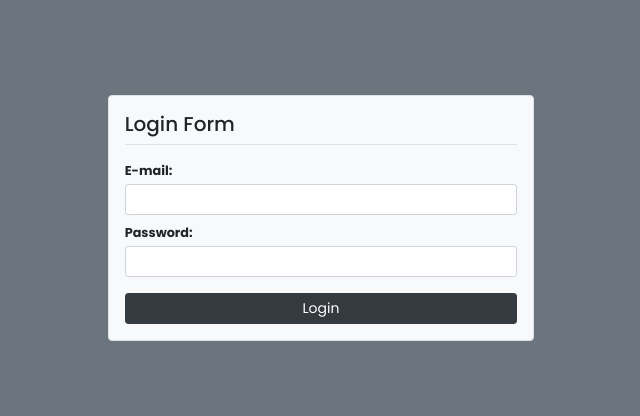
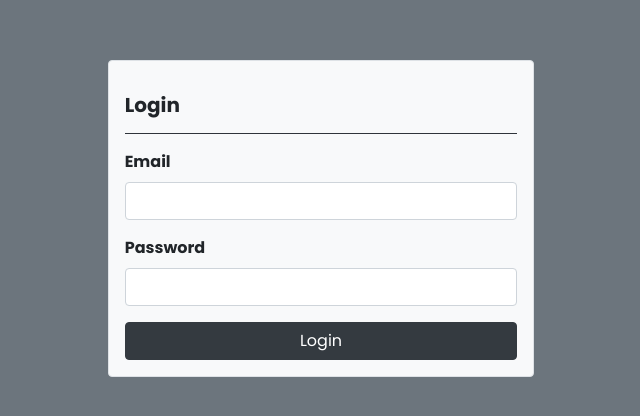
Before and after one commit to barangezen/dentapp-ui, a React (Create React App) app: page / in a window 1280 px wide. Shown: the part 182-598 px from the top of the page, without its empty margins (319-959 px from the left). Built offline with nearby package versions, Linux system fonts and the light colour scheme.

Commit message:
[enhancement] login page reimplemented by using reusable form component

```diff
--- a/src/components/App.js
+++ b/src/components/App.js
@@ -1,8 +1,8 @@
 import React from 'react';
 import { connect } from 'react-redux';
-import LoginPage from './LoginPage';
+import LoginPage from './Pages/LoginPage';
 import '../styles/notification.css'
-import LandingPage from './LandingPage';
+import LandingPage from './Pages/LandingPage';
 import LoadingSpinner from './LoadingSpinner';
 import { getAuthStateFromSession, syncStateWithLocalStorage } from '../actions/index';
 import '../styles/app.css';
--- /dev/null
+++ b/src/components/Forms/ConcreteForms/loginForm.js
@@ -0,0 +1,42 @@
+import * as Yup from 'yup';
+
+export const title = "Login";
+
+export const initialValues = {
+    email: "",
+    password: ""
+};
+
+export const validationSchema = () => Yup.object({
+    password: Yup.string()
+        .required('Password is required'),
+    email: Yup.string()
+        .email('Invalid email address.')
+        .required('E-mail address is required.')
+});
+
+export const fields = [
+    {
+        field: "input",
+        name: "email",
+        type: "email",
+        label: "Email"
+    },
+    {
+        field: "input",
+        name: "password",
+        type: "password",
+        label: "Password"
+    }
+];
+
+export const actions = () => (
+    <div className="mt-3 d-flex justify-content-start align-items-center">
+        <button
+            type="submit"
+            className="btn btn-dark btn-block text-white"
+        >
+            Login
+        </button>
+    </div>
+);
--- a/src/components/Forms/ConcreteForms/updateUser.js
+++ b/src/components/Forms/ConcreteForms/updateUser.js
@@ -49,7 +49,7 @@ export const validationSchema = () => Yup.object({
         .required('Password is required.')
 });
 
-export const fields = (groups) => ([
+export const fields = [
     {
         field: "input",
         name: "first_name",
@@ -79,11 +79,10 @@ export const fields = (groups) => ([
         name: "existing_password",
         type: "password",
         label: "Existing Password"
+    }
+];
 
-    }
-]);
-
-export const actions = (onSubmit) => (
+export const actions = () => (
     <div className="mt-3 d-flex justify-content-start align-items-center">
         <button
             type="submit"
--- a/src/components/LoginPage.js
+++ /dev/null
@@ -1,65 +0,0 @@
-import React from 'react';
-import { createRef } from 'react';
-import { connect } from 'react-redux';
-import { login } from '../actions/index'
-
-class LoginPage extends React.Component
-{
-    constructor(props)
-    {
-        super(props);
-        this.emailRef = createRef();
-        this.passwordRef = createRef();
-    }
-
-    onClickLoginButton = e => {
-        this.props.login(
-            this.emailRef.current.value,
-            this.passwordRef.current.value
-        );
-    };
-
-    render()
-    {
-        return(
-            <div className="row m-0 bg-secondary justify-content-center align-items-center" style={{ height: "100vh" }}>
-                <div className="border rounded col-8 col-lg-4 m-0 p-3 border small bg-light">
-                    <div className="row">
-                        <div className="col-12">
-                            <h5>Login Form</h5>
-                            <hr className="mt-0" />
-                        </div>
-                    </div>
-                    <div className="row">
-                        <div className="col-12">
-                            <label className="m-0 mb-1 font-weight-bold" htmlFor="email">E-mail:</label>
-                        </div>
-                    </div>
-                    <div className="row">
-                        <div className="col-12">
-                            <input ref={ this.emailRef } id="email" type="text" className="form-control form-control-sm" />
-                        </div>
-                    </div>
-                    <div className="row mt-2">
-                        <div className="col-12">
-                            <label className="m-0 mb-1 font-weight-bold" htmlFor="password">Password: </label>
-                        </div>
-                    </div>
-                    <div className="row">
-                        <div className="col-12">
-                            <input ref={ this.passwordRef } id="password" type="text" className="form-control form-control-sm" />
-                        </div>
-                    </div>
-                    <button
-                        onClick={ e => { this.onClickLoginButton(e); } }
-                        className="mt-3 btn btn-sm btn-dark btn-block"
-                    >
-                        Login
-                    </button>
-                </div>
-            </div>
-        );
-    }
-}
-
-export default connect(null, { login })(LoginPage);
--- a/src/components/LandingPage.js
+++ b/src/components/Pages/LandingPage.js
@@ -1,8 +1,8 @@
 import React from 'react';
 import { Router, Route, Switch } from 'react-router-dom';
-import Header from './Header';
-import history from '../history';
-import UserProfile from './Pages/UserProfile';
+import Header from '../Header';
+import history from '../../history';
+import UserManagementPage from './UserManagementPage';
 class LandingPage extends React.Component
 {
     render()
@@ -15,7 +15,7 @@ class LandingPage extends React.Component
                     </div>
                     <div className="col-10">
                         <Switch>
-                            <Route path="/" exact component={ UserProfile } />
+                            <Route path="/" exact component={ UserManagementPage } />
                         </Switch>
                     </div>
                 </div>
--- /dev/null
+++ b/src/components/Pages/LoginPage.js
@@ -0,0 +1,32 @@
+import React from 'react';
+import { connect } from 'react-redux';
+import { login } from '../../actions/index';
+import ReusableForm from '../Forms/ReusableForm';
+import * as loginForm from '../Forms/ConcreteForms/loginForm';
+
+class LoginPage extends React.Component
+{
+    onClickLogin = ({email, password}) => {
+        this.props.login(email, password);
+    };
+
+    render()
+    {
+        return(
+            <div className="row m-0 bg-secondary justify-content-center align-items-center" style={{ height: "100vh" }}>
+                <div className="border rounded col-8 col-lg-4 m-0 p-3 border bg-light">
+                    <ReusableForm
+                        title={loginForm.title}
+                        initialValues={loginForm.initialValues}
+                        validationSchema={loginForm.validationSchema()}
+                        fields={loginForm.fields}
+                        actions={loginForm.actions()}
+                        onSubmit={this.onClickLogin}
+                    />
+                </div>
+            </div>
+        );
+    }
+}
+
+export default connect(null, { login })(LoginPage);
--- a/src/components/Pages/UserProfile.js
+++ b/src/components/Pages/UserManagementPage.js
@@ -8,7 +8,7 @@ import {
 } from '../../actions/index';
 import * as createUserForm from '../Forms/ConcreteForms/createUser';
 import * as updateUserForm from '../Forms/ConcreteForms/updateUser';
-class UserProfile extends React.Component
+class UserManagementPage extends React.Component
 {
     componentDidMount() {
         this.props.fetchGroups();
@@ -41,8 +41,8 @@ class UserProfile extends React.Component
                         <ReusableForm
                             title={createUserForm.title}
                             initialValues={createUserForm.initialValues}
+                            validationSchema={createUserForm.validationSchema()}
                             fields={createUserForm.fields(this.props.groups)}
-                            validationSchema={createUserForm.validationSchema()}
                             onSubmit={this.onSubmitCreateUser}
                             actions={createUserForm.actions()}
                         />
@@ -51,8 +51,8 @@ class UserProfile extends React.Component
                         <ReusableForm
                             title={updateUserForm.title}
                             initialValues={updateUserForm.initialValues(this.props.user)}
-                            fields={updateUserForm.fields(this.props.groups)}
                             validationSchema={updateUserForm.validationSchema()}
+                            fields={updateUserForm.fields}
                             onSubmit={this.onSubmitUpdateUser}
                             actions={updateUserForm.actions()}
                         />
@@ -75,4 +75,4 @@ const mapDispatchToProps = {
     updateUser: updateUser
 };
 
-export default connect(mapStateToProps, mapDispatchToProps)(UserProfile);
+export default connect(mapStateToProps, mapDispatchToProps)(UserManagementPage);
```
